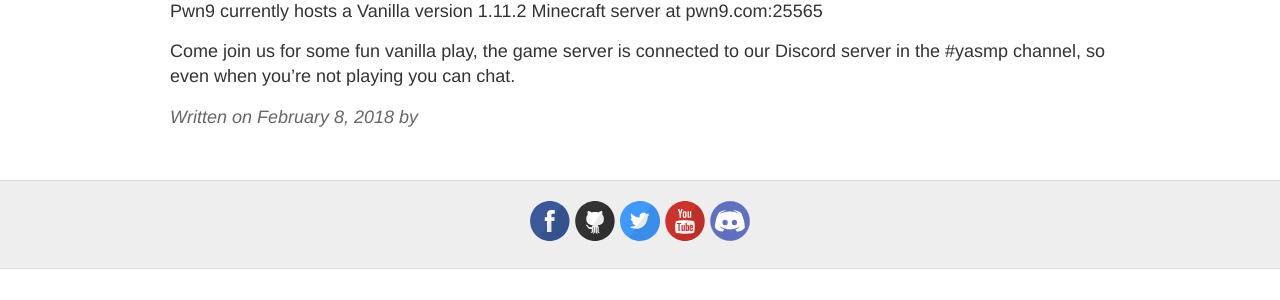
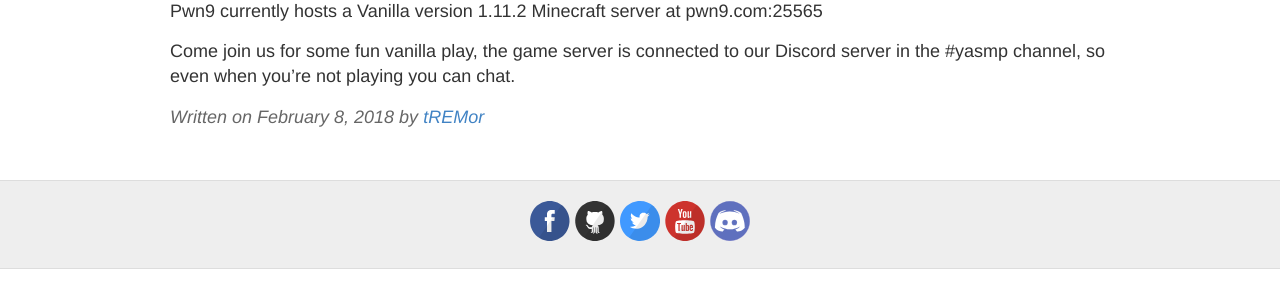
Before and after one commit to Pwn9/blog-pwn9-com.github.io, a Jekyll site: the page built from _posts/2018-02-08-Minecraft-Vanilla.md, in a window 1280 px wide. Shown: the part 218-518 px from the top of the page. Built offline with Jekyll 4.4.1, drawn with Linux system fonts in a browser that asks for light colours; our own code applies the rules of GitHub Pages for plain Markdown files; comment, search, counter and statistics services are not loaded.

Commit message:
try again foo

```diff
--- a/_layouts/post.html
+++ b/_layouts/post.html
@@ -1,6 +1,8 @@
 ---
 layout: default
 ---
+<!-- Look the author details up from the site config. -->
+{% assign author = site.data.authors[page.author] %}
 
 <article class="post">
   <h1>{{ page.title }}</h1>
@@ -10,7 +12,10 @@
   </div>
 
   <div class="date">
-    Written on {{ page.date | date: "%B %e, %Y" }} by <a href="{{ author.web }}" target="_blank">{{ author.name }}</a>
+    Written on {{ page.date | date: "%B %e, %Y" }}
+    {% if author %}
+      by <a href="{{ author.web }}" target="_blank">{{ author.name }}</a>
+    {% endif %}
   </div>
 
   {% include disqus.html %}
```
Also changed, not shown: _posts/2018-02-04-fixing-the-blog.md (+0 -1 lines), _posts/2018-02-08-Minecraft-Vanilla.md (+0 -1 lines), _posts/2019-01-29-Small-Update.md (+0 -1 lines), _posts/2019-02-10-PwnBuckets-Update.md (+0 -1 lines).
